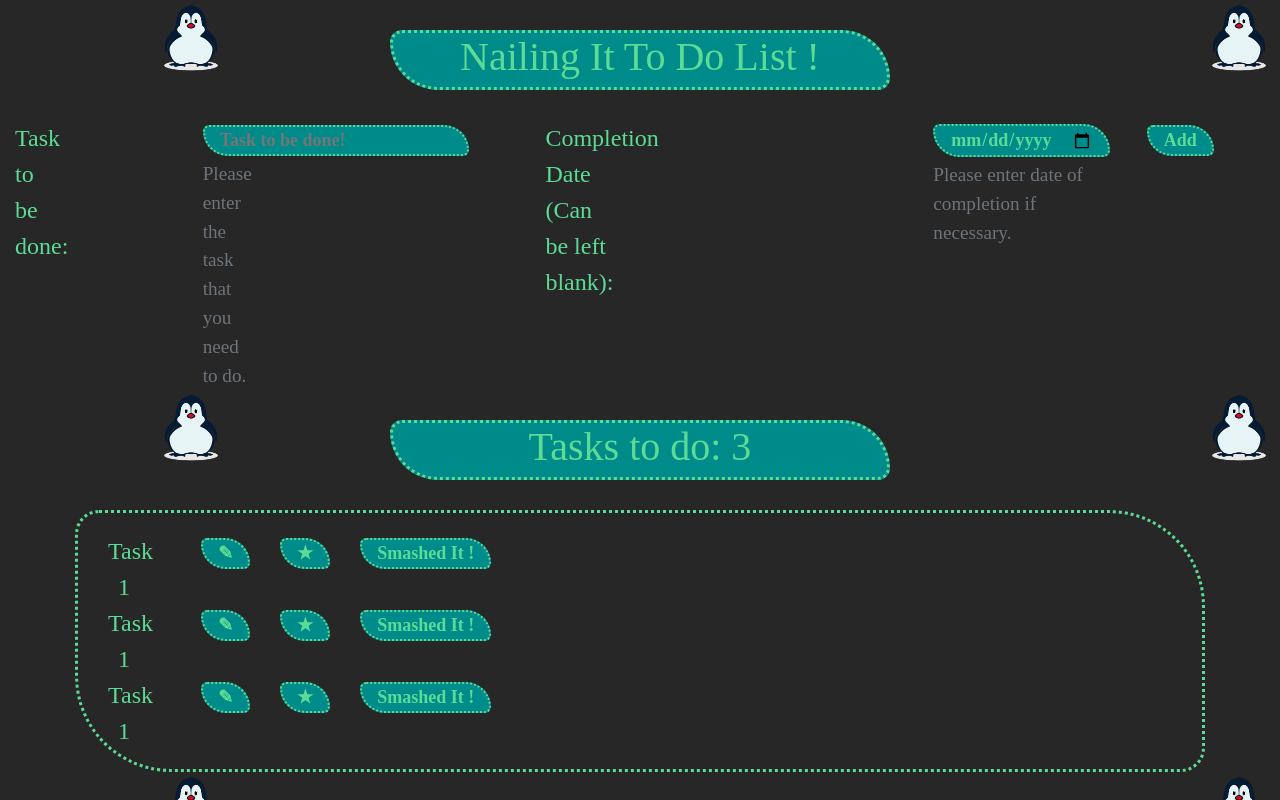
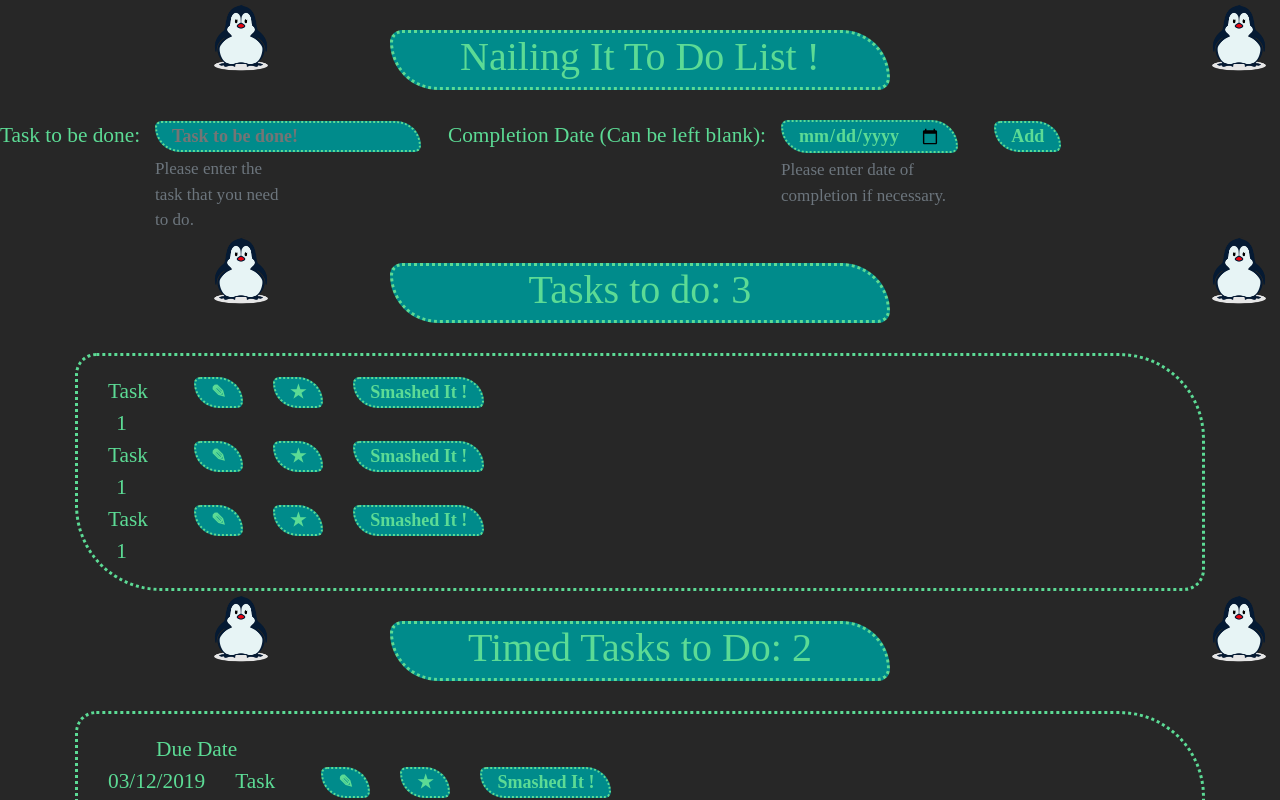
Before and after one commit to lottieh/Todo-App-Frontend, a React (Create React App) app: page / in a window 1280 px wide. Shown: the top 800 px of the page. Built offline with nearby package versions, Linux system fonts and the light colour scheme; a web font is replaced by a local one.

Commit message:
Top row now readable (not sure how i fixed it

```diff
--- a/src/App.js
+++ b/src/App.js
@@ -25,6 +25,7 @@ class App extends React.Component {
     return (
       <div className='container'>
         <Header />
+        <div className='content'>
           <div className='row Insertion_Section'>
             <InsertionSectionTask />
             <InsertionSectionTaskForm />
@@ -32,21 +33,25 @@ class App extends React.Component {
             <InsertionDateform />
             <InsertionSectionSubmit />
           </div>
+
           <UndatedTaskstoDoHeader />
 
-        <div className = "Bordered">
+          <div className="Bordered">
+
             <div className='row'>
               <Tasks />
               <EditButton />
               <ImportantButton />
               <SmashedItButton />
             </div>
+
             <div className='row'>
               <Tasks />
               <EditButton />
               <ImportantButton />
               <SmashedItButton />
             </div>
+
             <div className='row'>
               <Tasks />
               <EditButton />
@@ -56,7 +61,7 @@ class App extends React.Component {
           </div>
 
           <TimedTasksHeader />
-        <div className= "Bordered">
+          <div className="Bordered">
             <DateDue />
 
             <div className="row">
@@ -74,24 +79,29 @@ class App extends React.Component {
               <ImportantButton />
               <SmashedItButton />
             </div>
+
           </div>
-        <TasksSmashedHeader/>
-<div className= 'row Bordered'>
+
+          <TasksSmashedHeader />
+
+          <div className='Bordered col-12 col-md-6'>
+
             <ul>
-    <TaskDone/>
-    <TaskDone/>
-    <TaskDone/>
-    <TaskDone/>
-    <TaskDone/>
-<Loading/>
+              <TaskDone />
+              <TaskDone />
+              <TaskDone />
+              <TaskDone />
+              <TaskDone />
+              <Loading />
+
             </ul>
 
-  <NailingItPenguin/>
+            <NailingItPenguin />
+
           </div>
         </div>
-
-
-    );
+      </div>
+    )
   }
 }
 export default App;
--- a/src/InsertionSectionDate.js
+++ b/src/InsertionSectionDate.js
@@ -5,7 +5,7 @@ class InsertionSectionDate extends React.Component {
     render() {
         return (
             <div>
-                <div className="insert-col-2 col-6 col-md-3">
+                <div className="Col md=auto">
                     Completion Date (Can be left blank):
                 </div>
                 </div>
--- a/src/InsertionSectionTask.js
+++ b/src/InsertionSectionTask.js
@@ -5,7 +5,9 @@ class InsertionSectionTask extends React.Component {
     render() {
         return (
             <div>
-                <div className="insert-col-1 col-6 col-md-2">Task to be done:
+                <div className="insert-col-1 ">
+
+                    Task to be done:
                 </div>
 
                 </div>
--- a/src/InsertionSectionTaskForm.js
+++ b/src/InsertionSectionTaskForm.js
@@ -5,7 +5,7 @@ class InsertionSectionTaskForm extends React.Component {
     render() {
         return (
             <div>
-                <div className="insert-col-3 col-6 col-md-3">
+                <div className="insert-col-3 col-6" >
                     <form action="/action_page.php">
                         <input type="text" name="task" placeholder="Task to be done!"/>
                     </form>
--- a/src/Style.css
+++ b/src/Style.css
@@ -2,14 +2,24 @@
 
 .container{
     max-width: 100%;
-}
+
+    }
+
+    /* .content {
+    border-style: dotted;
+     border-radius: 1em 4em 1em 4em/1em 4em 1em 4em;
+     Padding: 10px 10px 10px 10px;
+     margin: auto 60px;
+ } */
+
 body{
     background-color:#272727;
     color:#5cdb95;
     font-family:'Annie Use Your Telescope',cursive;
-    font-size: 18pt;
-    overflow-x: hidden;
- }
+    font-size: 16pt;
+
+}
+
  h1 {
      border-style:dotted;
      height: 60px;
@@ -36,12 +46,12 @@ body{
  .topl {
      width:82px;
      height:75px;
-     margin-left: 150px;
+     margin-left: 200px;
  }
  .topr {
      width:82px;
      height:75px;
-     margin-right: 150px;
+     margin-right: 300px;
  }
 
  /* .Insertion_Section {
@@ -61,6 +71,7 @@ body{
      color:#5cdb95;
      border-radius: 1em 4em 1em 4em/1em 4em 1em 4em;
      Padding: 20px 30px 20px 30px;
+     float: centre;
  }
 
  .Timed_Task {
@@ -94,6 +105,6 @@ body{
      text-decoration:underline;
  }
 
- NailingItPenguin {
+ .NailingItPenguin {
      float: centre;
  }
```
Lines whose indentation alone changed are shown as unchanged.
